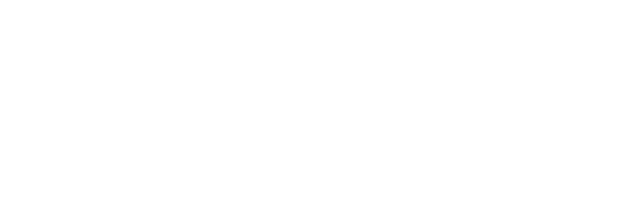
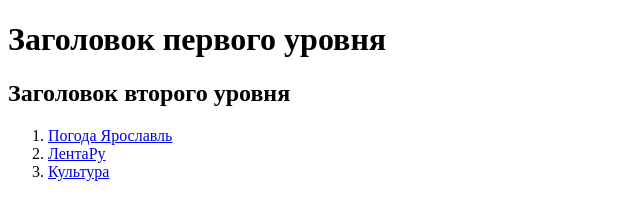
Before and after one commit to lena0911/task-html, a website: page src/index.html in a window 1280 px wide. Shown: the whole page, without its empty margins (0-640 px from the left). Drawn offline with Linux system fonts and the light colour scheme.

Commit message:
Задание по HTML

```diff
--- a/src/index.html
+++ b/src/index.html
@@ -3,5 +3,17 @@
     <head>
         <title>HTML</title>
     </head>
-    <body></body>
+    <body>
+        <h1>Заголовок первого уровня</h1>
+        <h2>Заголовок второго уровня</h2>
+        <ol>
+            <li>
+                <a href="https://www.gismeteo.ru/weather-yaroslavl-4313/"
+                    >Погода Ярославль</a
+                >
+            </li>
+            <li><a href="https://lenta.ru/">ЛентаРу</a></li>
+            <li><a href="https://www.culture.ru/">Культура</a></li>
+        </ol>
+    </body>
 </html>
```
Also changed, not shown: 1 other file.
